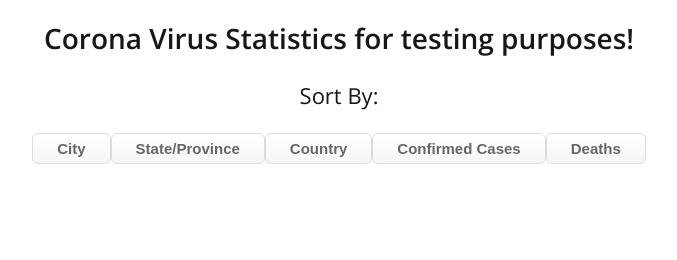
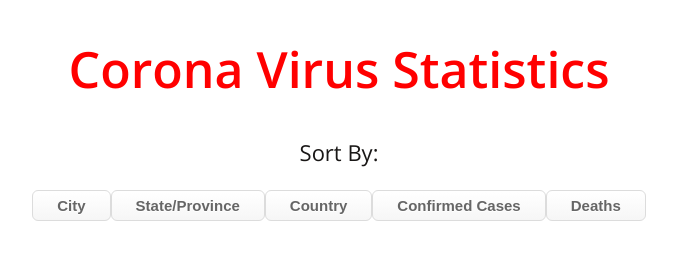
Before and after one commit to jmjoshua/random, a plain HTML site: page index.html in a window 1280 px wide. Shown: the whole page, without its empty margins (301-978 px from the left). Drawn offline with nearby package versions, Linux system fonts and the light colour scheme; no server answers.

Commit message:
- Name change - H1 font-color and font-size change

```diff
--- a/index.html
+++ b/index.html
@@ -14,7 +14,7 @@
       <!-- ***********************  ABOUT CORONA VIRUS  *********************** -->
     <header>
         <div class="content-wrap">
-          <h1 class="centeredLabel">Corona Virus Statistics for testing purposes! </h1>
+          <h1 class="centeredLabel">Corona Virus Statistics </h1>
               <p class="sortByLabel centeredLabel">Sort By:</p>
               <div class="sortButtonContainer">
                 <button class="sortButton" onclick="sortByCity()" id="cityButton">City</button>
--- a/style.css
+++ b/style.css
@@ -9,6 +9,11 @@ body {
   font-family: 'Open Sans', sans-serif;
   font-size: 14px;
   line-height: 1.4;
+}
+h1 {
+    color: red;
+    font-size: 50px;
+
 }
 /* ----------- Label Style --------------- */
 .centeredLabel {
```
